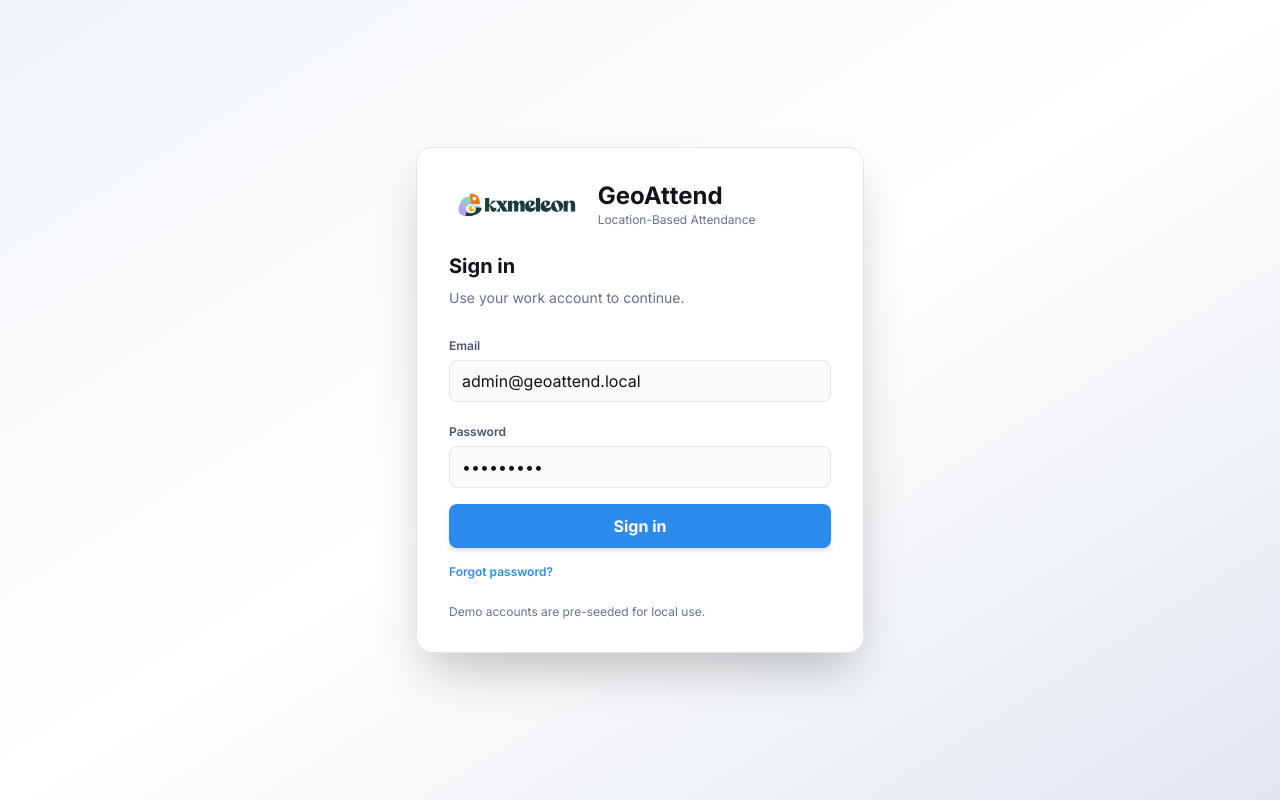
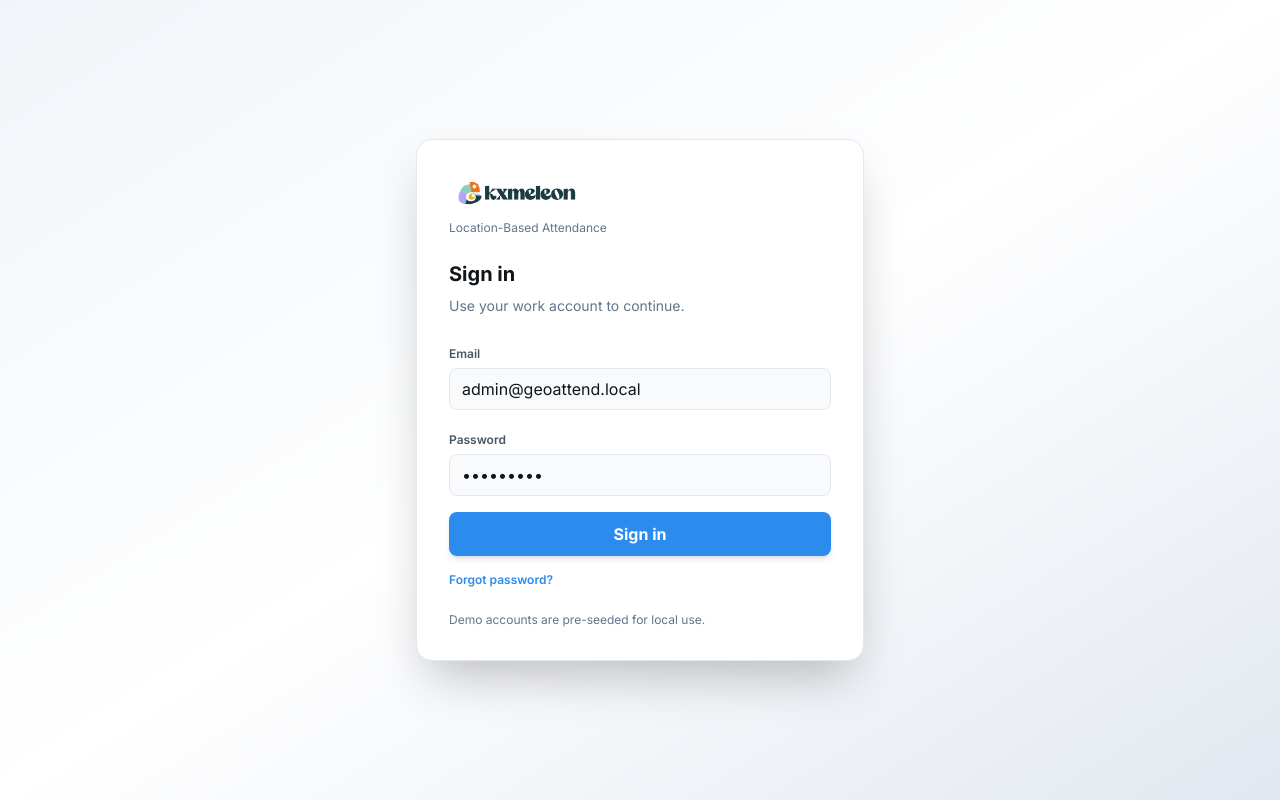
Before and after one commit to deansheriff/Geoattend, a React (Vite) app in the folder web/: page /login in a window 1280 px wide. Built offline with nearby package versions, Linux system fonts and the light colour scheme; no server answers.

Commit message:
Fix shifts submit and update login header

```diff
--- a/web/src/pages/Login.tsx
+++ b/web/src/pages/Login.tsx
@@ -61,12 +61,9 @@
   return (
     <div className="min-h-screen bg-gradient-to-br from-slate-100 via-white to-slate-200 flex items-center justify-center px-4">
       <div className="w-full max-w-md bg-white shadow-2xl rounded-2xl border border-slate-200 p-8">
-        <div className="flex items-center gap-3 mb-6">
+        <div className="flex flex-col items-start gap-2 mb-6">
           <img src={logo} alt="Kameleon" className="h-10 w-auto" />
-          <div>
-            <h1 className="text-2xl font-bold">GeoAttend</h1>
-            <p className="text-xs text-slate-500">Location-Based Attendance</p>
-          </div>
+          <p className="text-xs text-slate-500">Location-Based Attendance</p>
         </div>
         <h2 className="text-xl font-bold mb-2">
           {mode === "login" ? "Sign in" : mode === "forgot" ? "Reset request" : "Set new password"}
--- a/web/src/pages/admin/AdminShifts.tsx
+++ b/web/src/pages/admin/AdminShifts.tsx
@@ -46,10 +46,15 @@
 
   const onCreate = async () => {
     setError(null);
+    if (!form.userId) {
+      setError("Select an employee");
+      return;
+    }
     if (form.days.length === 0) {
       setError("Select at least one day");
       return;
     }
+    try {
       await apiFetch("/admin/shifts/bulk", {
         method: "POST",
         body: JSON.stringify({
@@ -63,6 +68,9 @@
       });
       persistLastWeek(form.userId, form);
       loadAll().catch(() => setError("Failed to refresh shifts"));
+    } catch (err: any) {
+      setError(err.message || "Failed to add shifts");
+    }
   };
 
   const onDelete = async (id: string) => {
```
Lines whose indentation alone changed are shown as unchanged.
